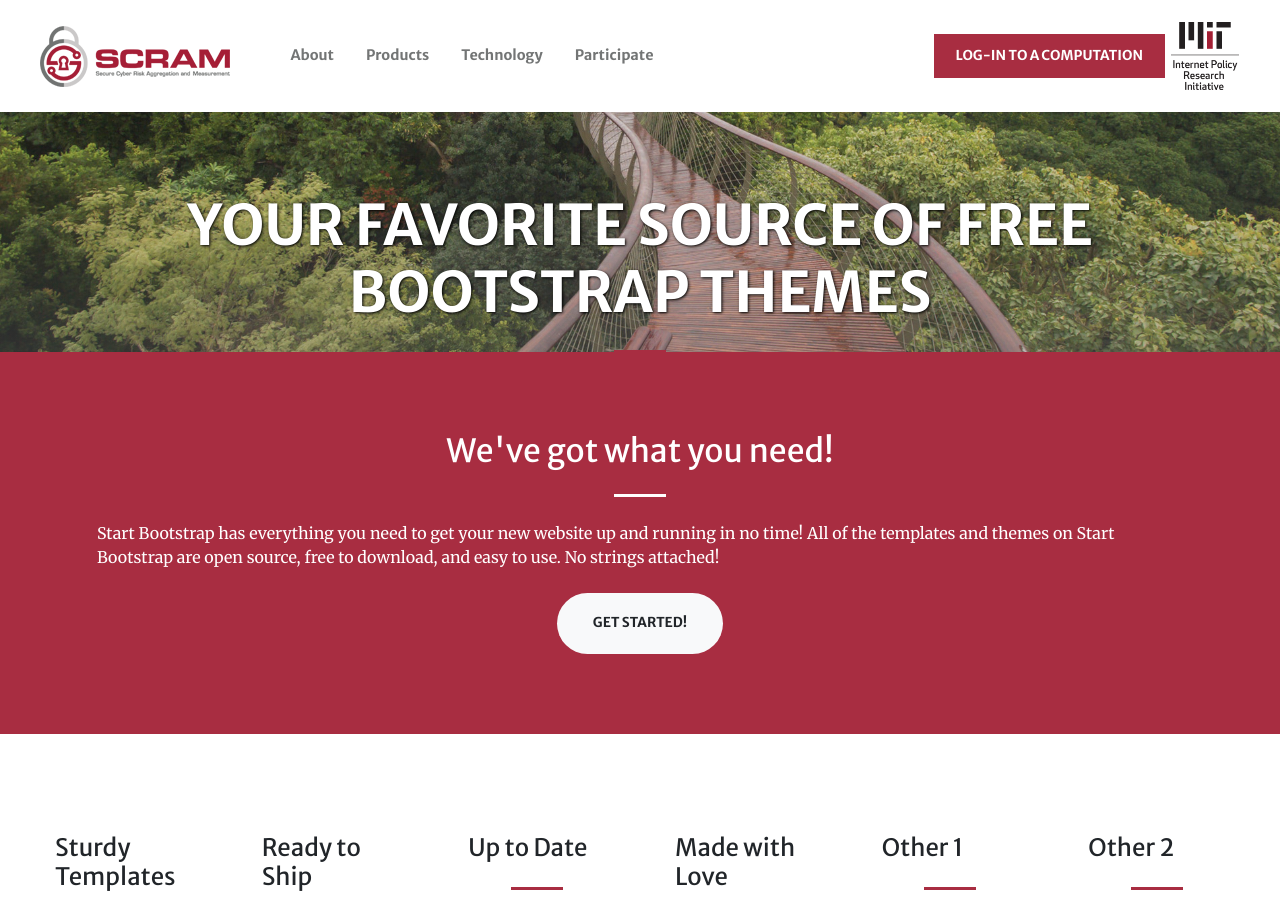
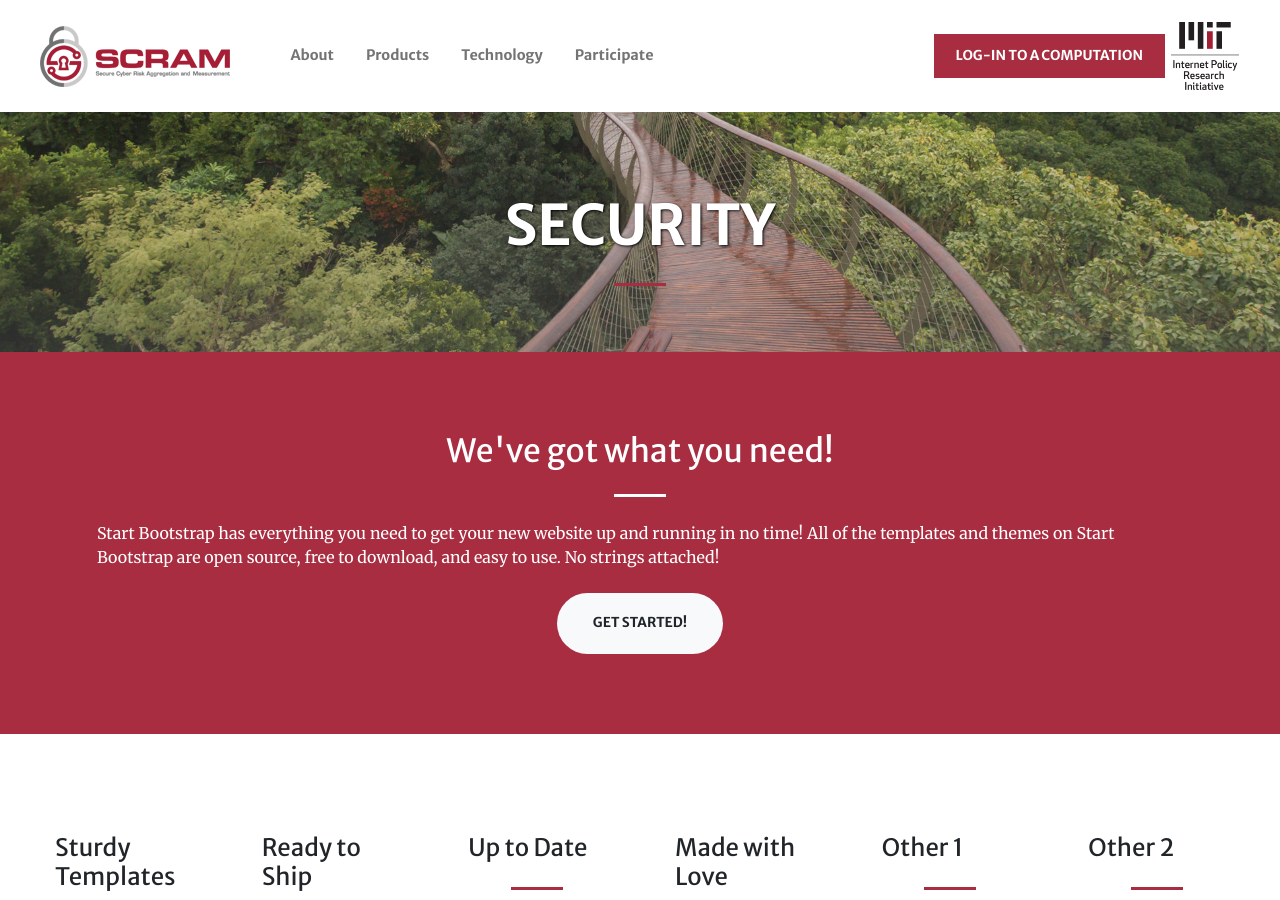
Before and after one commit to jisqyv/MIT, a Jekyll site: the page built from security.md, in a window 1280 px wide and 900 px high. Built offline with Jekyll 4.4.1, drawn with Linux system fonts in a browser that asks for light colours; nearby versions of some CDN libraries.

Commit message:
Update security.md

```diff
--- a/security.md
+++ b/security.md
@@ -1,13 +1,8 @@
 ---
 layout: page
 header:
-  title: Your Favorite Source of Free Bootstrap Themes
-  text: >
-    Start Bootstrap can help you build better websites using the Bootstrap
-    framework! Just download a theme and start customizing, no strings attached!
-  action: # action button is optional
-    label: Find Out More
-    url: '#about'
+  title: Security
+
 
 
 sections:
```
